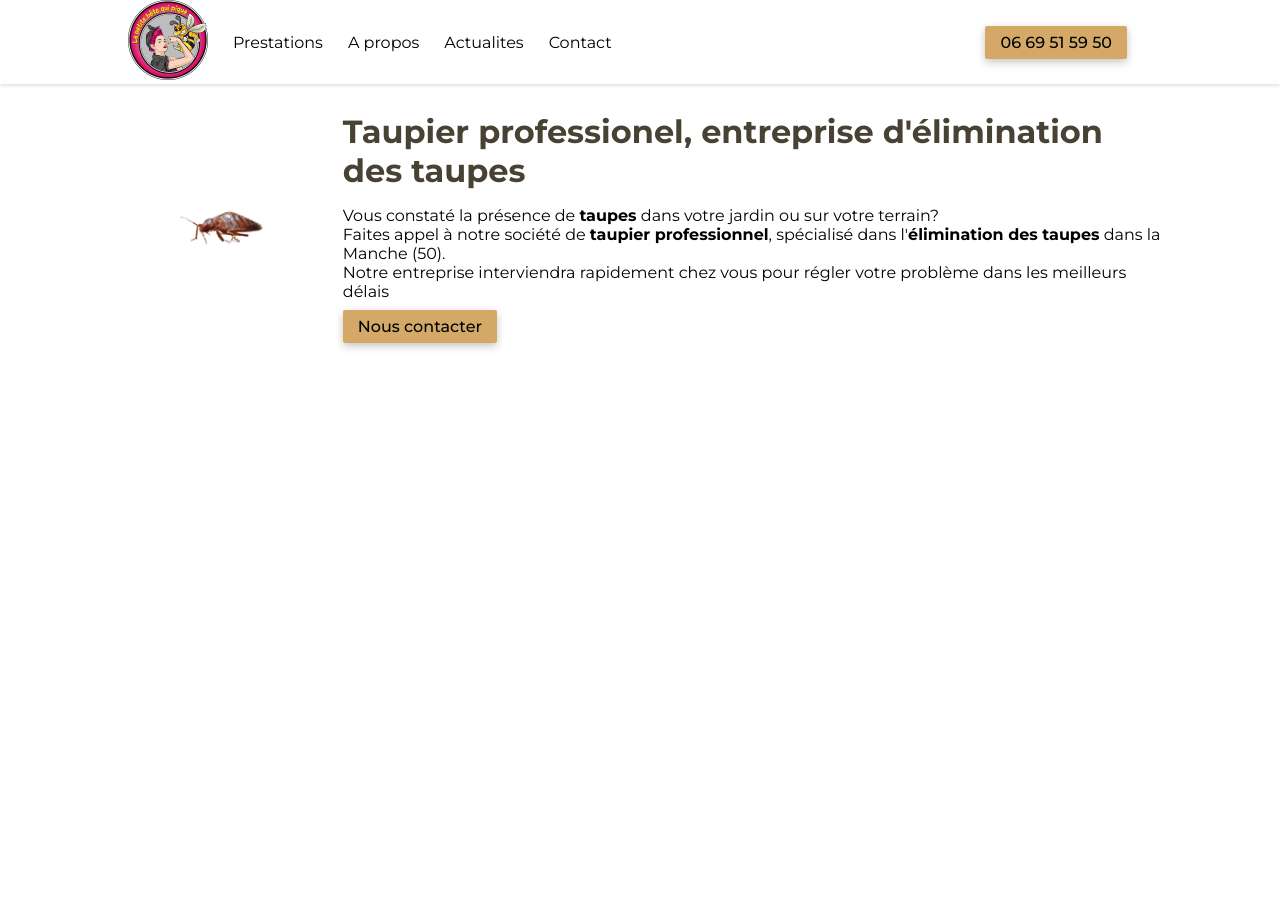
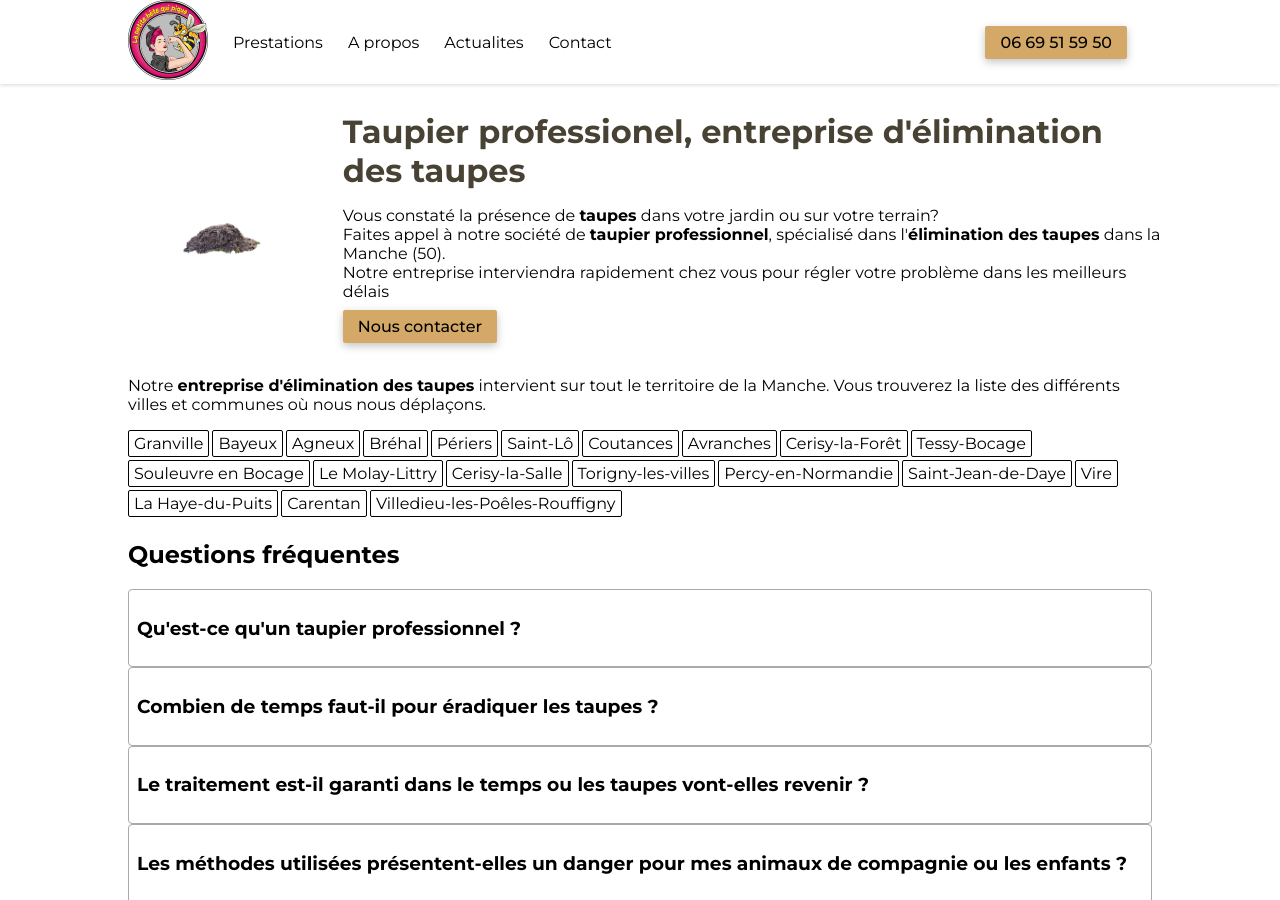
Before and after one commit to thomas6791/petite-bete-qui-pique, a Jekyll site: the page built from intervention/taupes.html, in a window 1280 px wide and 900 px high. Built offline with Jekyll 4.4.1, drawn with Linux system fonts in a browser that asks for light colours; some of the changed text lies outside the part shown.

Commit message:
add taupes

```diff
--- a/_includes/footer.html
+++ b/_includes/footer.html
@@ -1,6 +1,7 @@
 <footer class="">
     <div class="inside">
       <img src="/assets/images/la-petite-bete-qui-pique-logo.png" alt="" class="logo-footer" width="70">
+      <img src="/assets/images/taup-green-logo.png" alt="" class="logo-footer" width="70">
     </div>
     <div class="inside coordonnees">
       <div>
--- a/_includes/interventions.html
+++ b/_includes/interventions.html
@@ -44,7 +44,7 @@
         <a href="/taupier-professionnel">
             <li>
                 <div class="presta_img">
-                <img src="/assets/images/prestations/chenilles-bg.png" alt="chenilles processeionnaires" width="175" height="145">
+                <img src="/assets/images/prestations/terrier-taupe.png" alt="chenilles processeionnaires" width="175" height="145">
                 </div>
                 <h3>Elimination des taupes</h3>
             </li>
--- a/intervention/taupes.html
+++ b/intervention/taupes.html
@@ -2,7 +2,7 @@
 layout: pro
 title: Taupier professionel, entreprise d'élimination des taupes dans la Manche(50) | La petite bête qui pique
 titre: Taupier professionel, entreprise d'élimination des taupes
-cover: /assets/images/prestations/punaise-lit.png
+cover: /assets/images/prestations/terrier-taupe.png
 chapo: Vous constaté la présence de <strong>taupes</strong> dans votre jardin ou sur votre terrain?<br>
     Faites appel à notre société de <strong>taupier professionnel</strong>, spécialisé dans l'<strong>élimination des taupes</strong> dans la Manche (50).<br>
     Notre entreprise interviendra rapidement chez vous pour régler votre problème dans les meilleurs délais
@@ -12,3 +12,91 @@ alt_img: taupe
 <section class="inside">
     {% include chapo.html %}
 </section>
+<section class="inside">
+    <p>Notre <strong>entreprise d'élimination des taupes</strong> intervient sur tout le territoire de la Manche. Vous trouverez la liste des différents villes et communes où nous nous déplaçons.</p>
+    {% include zones.html %}
+</section>
+<section class="inside" itemscope itemtype="https://schema.org/FAQPage">
+    <h2>Questions fréquentes</h2>
+
+    <details itemprop="mainEntity" itemscope itemtype="https://schema.org/Question">
+        <summary>
+            <h3 itemprop="name">Qu'est-ce qu'un taupier professionnel ?</h3>
+        </summary>
+        <div itemprop="acceptedAnswer" itemscope itemtype="https://schema.org/Answer">
+            <p itemprop="text">...</p>
+        </div>
+    </details>
+    <details itemprop="mainEntity" itemscope itemtype="https://schema.org/Question">
+        <summary>
+            <h3 itemprop="name">Combien de temps faut-il pour éradiquer les taupes ?</h3>
+        </summary>
+        <div itemprop="acceptedAnswer" itemscope itemtype="https://schema.org/Answer">
+            <p itemprop="text">...</p>
+        </div>
+    </details>
+    <details itemprop="mainEntity" itemscope itemtype="https://schema.org/Question">
+        <summary>
+            <h3 itemprop="name">Le traitement est-il garanti dans le temps ou les taupes vont-elles revenir ?</h3>
+        </summary>
+        <div itemprop="acceptedAnswer" itemscope itemtype="https://schema.org/Answer">
+            <p itemprop="text">...</p>
+        </div>
+    </details>
+    <details itemprop="mainEntity" itemscope itemtype="https://schema.org/Question">
+        <summary>
+            <h3 itemprop="name">Les méthodes utilisées présentent-elles un danger pour mes animaux de compagnie ou les enfants ?</h3>
+        </summary>
+        <div itemprop="acceptedAnswer" itemscope itemtype="https://schema.org/Answer">
+            <p itemprop="text">...</p>
+        </div>
+    </details>
+    <details itemprop="mainEntity" itemscope itemtype="https://schema.org/Question">
+        <summary>
+            <h3 itemprop="name">Quel est le prix moyen d'une intervention de taupier professionnel ?</h3>
+        </summary>
+        <div itemprop="acceptedAnswer" itemscope itemtype="https://schema.org/Answer">
+            <p itemprop="text">...</p>
+        </div>
+    </details>
+    <details itemprop="mainEntity" itemscope itemtype="https://schema.org/Question">
+        <summary>
+            <h3 itemprop="name">Le devis est-il gratuit et le taupier se déplace-t-il au préalable ?</h3>
+        </summary>
+        <div itemprop="acceptedAnswer" itemscope itemtype="https://schema.org/Answer">
+            <p itemprop="text">...</p>
+        </div>
+    </details>
+    <details itemprop="mainEntity" itemscope itemtype="https://schema.org/Question">
+        <summary>
+            <h3 itemprop="name">Qu'est-ce qui différencie un taupier traditionnel d'un dératiseur classique ?</h3>
+        </summary>
+        <div itemprop="acceptedAnswer" itemscope itemtype="https://schema.org/Answer">
+            <p itemprop="text">...</p>
+        </div>
+    </details>
+    <details itemprop="mainEntity" itemscope itemtype="https://schema.org/Question">
+        <summary>
+            <h3 itemprop="name">Faut-il des agréments ou certifications particulières pour exercer ?</h3>
+        </summary>
+        <div itemprop="acceptedAnswer" itemscope itemtype="https://schema.org/Answer">
+            <p itemprop="text">...</p>
+        </div>
+    </details>
+    <details itemprop="mainEntity" itemscope itemtype="https://schema.org/Question">
+        <summary>
+            <h3 itemprop="name">Intervenez-vous auprès des particuliers, des collectivités et des professionnels (golfs, agriculteurs) ?</h3>
+        </summary>
+        <div itemprop="acceptedAnswer" itemscope itemtype="https://schema.org/Answer">
+            <p itemprop="text">...</p>
+        </div>
+    </details>
+    <details itemprop="mainEntity" itemscope itemtype="https://schema.org/Question">
+        <summary>
+            <h3 itemprop="name">Quand faut-il être vigilant concernant les taupes et leurs terriers ?</h3>
+        </summary>
+        <div itemprop="acceptedAnswer" itemscope itemtype="https://schema.org/Answer">
+            <p itemprop="text">...</p>
+        </div>
+    </details>
+</section>
```
Also changed, not shown: assets/images/prestations/terrier-taupe.png (added), assets/images/taup-green-logo.png (added).
